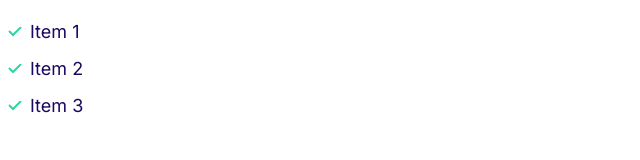
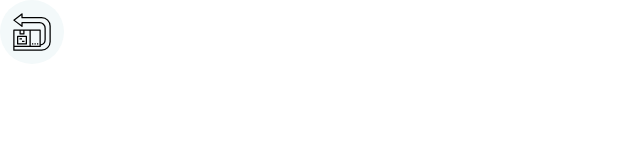
Before and after one commit to afiSali/moshify, a plain HTML site: page index.html in a window 1280 px wide. Shown: the whole page, without its empty margins (0-640 px from the left). Drawn offline with Linux system fonts and the light colour scheme.

Commit message:
Build icons component.

```diff
--- a/css/styles.css
+++ b/css/styles.css
@@ -139,3 +139,22 @@
         padding-left: 0;
     }
 }
+/* Icons */
+
+.icon{
+    width: 40px;
+    height: 40px;
+}
+.icon--primary {
+    fill: var(--color-primary);
+}
+.icon-container {
+    background: #f3f9fa;
+    width: 64px;
+    height: 64px;
+    border-radius: 100%;
+    display: inline-flex;
+    justify-content: center;
+    align-items: center;
+
+}
--- a/index.html
+++ b/index.html
@@ -11,10 +11,10 @@
     <link rel="stylesheet" href="css/styles.css">
 </head>
 <body>
-   <ul class="list list--tick">
-    <li class="list__item">Item 1</li>
-    <li class="list__item">Item 2</li>
-    <li class="list__item">Item 3</li>
-   </ul>
+    <span class="icon-container">
+        <svg class="icon">
+            <use xlink:href="images/sprite.svg#easy"></use>
+          </svg>
+    </span>
 </body>
 </html>
```
Also changed, not shown: components/icons.html (added, +6 -0 lines), images/sprite.svg (added).
